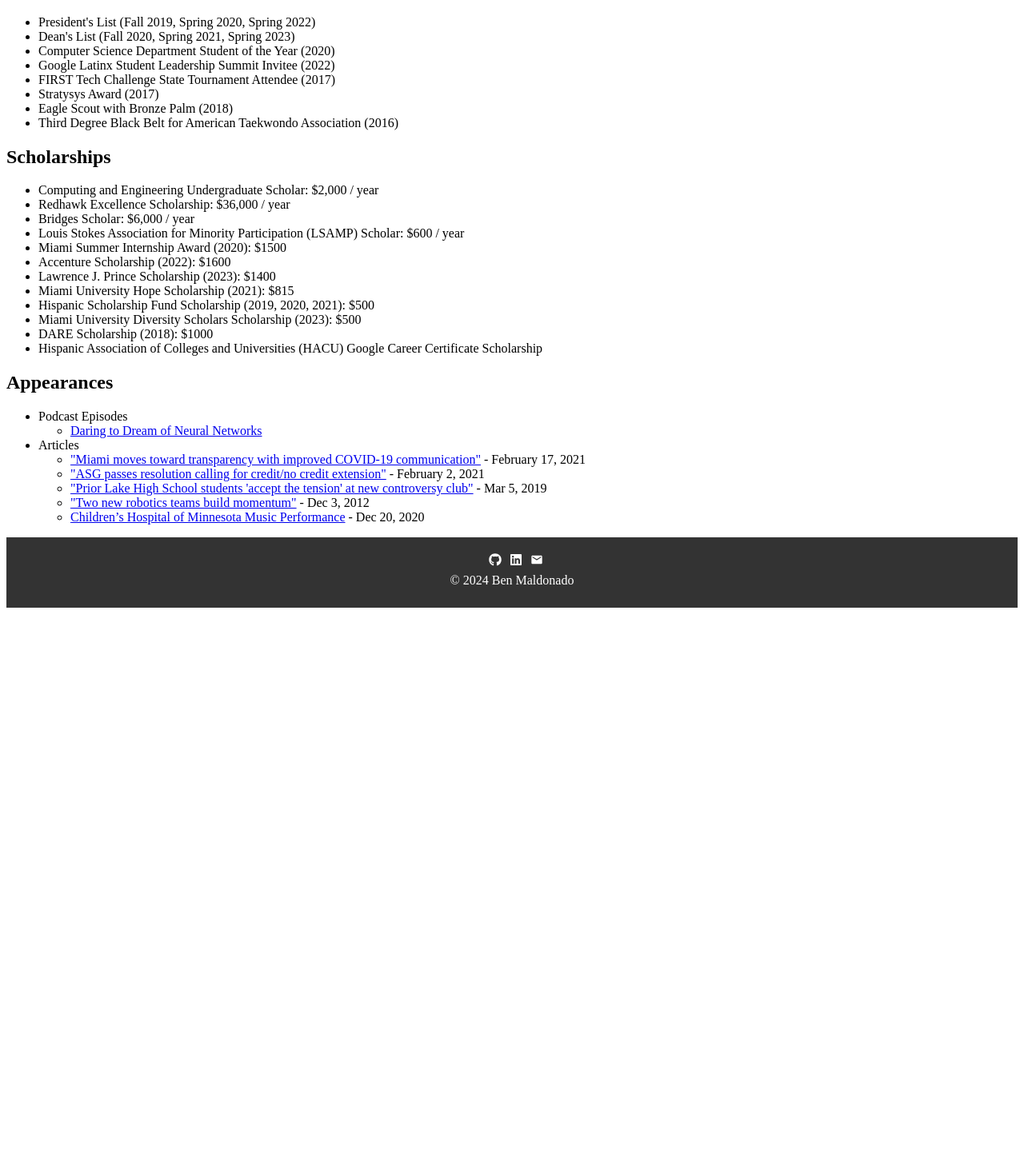
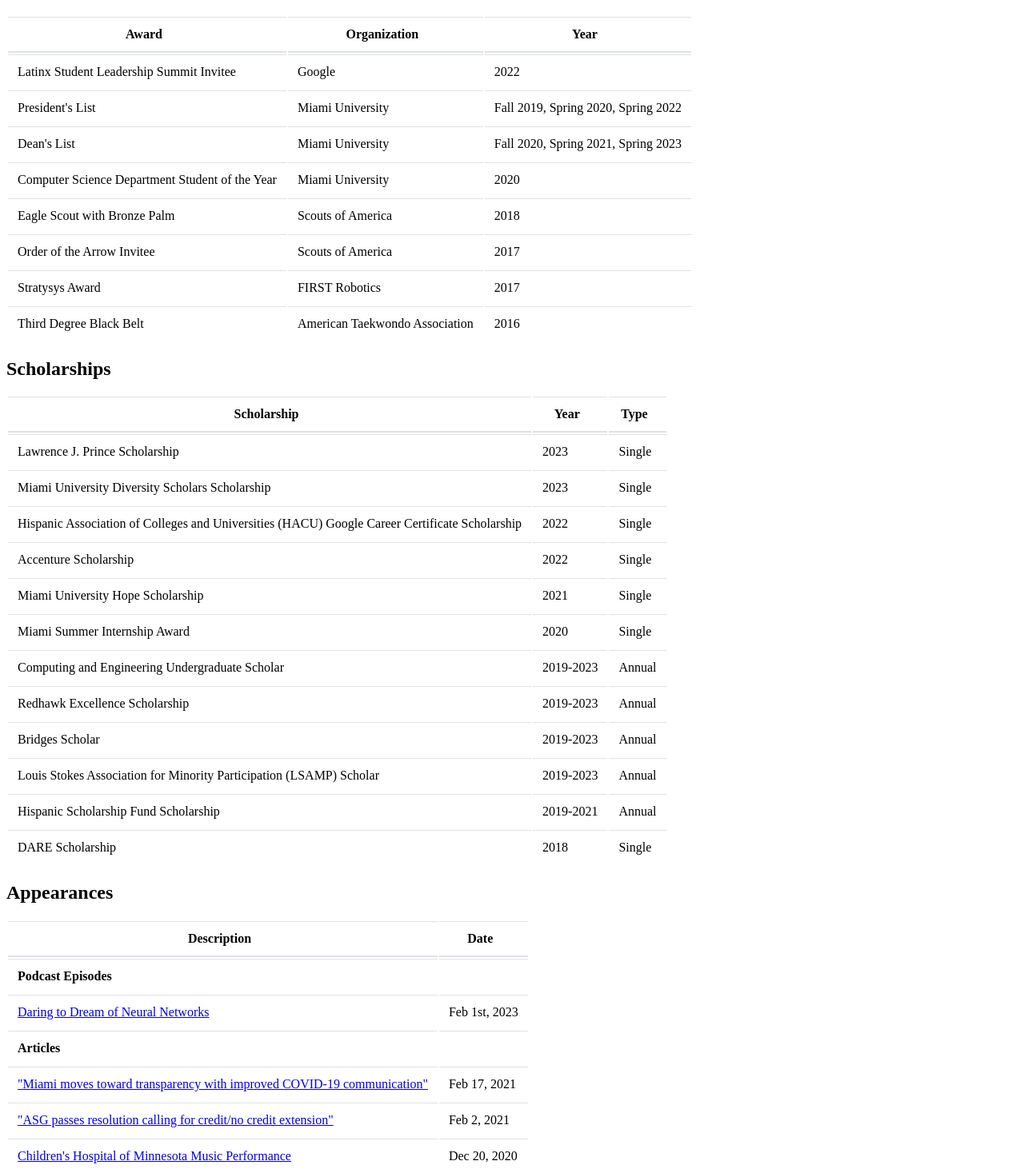
Before and after one commit to bdmaldonado/personal-website, a Next.js app: page /awards in a window 1280 px wide. Shown: the part 260-1727 px from the top of the page at 80% size. Before the commit the page ends 1028 px from the top, so only its background shows below. Built offline with nearby package versions, Linux system fonts and the light colour scheme.

Commit message:
Fixed awards page to look nicer with tables

```diff
--- a/src/app/awards/page.tsx
+++ b/src/app/awards/page.tsx
@@ -7,52 +7,210 @@
       <h1>Awards, Achievements, and Appearances</h1>
       <h2>Education</h2>
       <ul>
-	<li>Bachelor of Science in Computer Science, Magna Cum Laude, College Honors with Distinction - <i>Miami University, May 2023</i></li>
-	<li>Master of Computer Science - <i>Miami University, August 2023</i></li>
-      </ul>
-      <h2>Awards</h2>
-      <ul>
-        <li>President&apos;s List (Fall 2019, Spring 2020, Spring 2022)</li>
-        <li>Dean&apos;s List (Fall 2020, Spring 2021, Spring 2023)</li>
-        <li>Computer Science Department Student of the Year (2020)</li>
-        <li>Google Latinx Student Leadership Summit Invitee (2022)</li>
-        <li>FIRST Tech Challenge State Tournament Attendee (2017)</li>
-        <li>Stratysys Award (2017)</li>
-        <li>Eagle Scout with Bronze Palm (2018)</li>
-        <li>Third Degree Black Belt for American Taekwondo Association (2016)</li>
+        <li>
+          Bachelor of Science in Computer Science, Magna Cum Laude, College
+          Honors with Distinction - <i>Miami University, May 2023</i>
+        </li>
+        <li>
+          Master of Computer Science - <i>Miami University, August 2023</i>
+        </li>
       </ul>
 
+      <h2>Awards</h2>
+      <table className="table table-hover">
+        <thead>
+          <tr>
+            <th>Award</th>
+            <th>Organization</th>
+            <th>Year</th>
+          </tr>
+        </thead>
+        <tbody>
+          <tr>
+            <td>Latinx Student Leadership Summit Invitee</td>
+            <td>Google</td>
+            <td>2022</td>
+          </tr>
+          <tr>
+            <td>President&apos;s List </td>
+            <td>Miami University</td>
+            <td>Fall 2019, Spring 2020, Spring 2022</td>
+          </tr>
+          <tr>
+            <td>Dean&apos;s List </td>
+            <td>Miami University</td>
+            <td>Fall 2020, Spring 2021, Spring 2023</td>
+          </tr>
+          <tr>
+            <td>Computer Science Department Student of the Year</td>
+            <td>Miami University</td>
+            <td>2020</td>
+          </tr>
+          <tr>
+            <td>Eagle Scout with Bronze Palm</td>
+            <td>Scouts of America</td>
+            <td>2018</td>
+          </tr>
+          <tr>
+            <td>Order of the Arrow Invitee</td>
+            <td>Scouts of America</td>
+            <td>2017</td>
+          </tr>
+          <tr>
+            <td>Stratysys Award</td>
+            <td>FIRST Robotics</td>
+            <td>2017</td>
+          </tr>
+          <tr>
+            <td>Third Degree Black Belt</td>
+            <td>American Taekwondo Association</td>
+            <td>2016</td>
+          </tr>
+        </tbody>
+      </table>
+
       <h2>Scholarships</h2>
-      <ul>
-        <li>Computing and Engineering Undergraduate Scholar: $2,000 / year</li>
-        <li>Redhawk Excellence Scholarship: $36,000 / year</li>
-        <li>Bridges Scholar: $6,000 / year</li>
-        <li>Louis Stokes Association for Minority Participation (LSAMP) Scholar: $600 / year</li>
-        <li>Miami Summer Internship Award (2020): $1500</li>
-        <li>Accenture Scholarship (2022): $1600</li>
-        <li>Lawrence J. Prince Scholarship (2023): $1400</li>
-        <li>Miami University Hope Scholarship (2021): $815</li>
-        <li>Hispanic Scholarship Fund Scholarship (2019, 2020, 2021): $500</li>
-        <li>Miami University Diversity Scholars Scholarship (2023): $500</li>
-	<li>DARE Scholarship (2018): $1000</li>
-	<li>Hispanic Association of Colleges and Universities (HACU) Google Career Certificate Scholarship</li>
-      </ul>
+      <table className="table table-hover">
+        <thead>
+          <tr>
+            <th>Scholarship</th>
+            <th>Year</th>
+            <th>Type</th>
+          </tr>
+        </thead>
+        <tbody>
+          <tr>
+            <td>Lawrence J. Prince Scholarship</td>
+            <td>2023</td>
+            <td>Single</td>
+          </tr>
+          <tr>
+            <td>Miami University Diversity Scholars Scholarship</td>
+            <td>2023</td>
+            <td>Single</td>
+          </tr>
+          <tr>
+            <td>
+              Hispanic Association of Colleges and Universities (HACU) Google
+              Career Certificate Scholarship
+            </td>
+            <td>2022</td>
+            <td>Single</td>
+          </tr>
+          <tr>
+            <td>Accenture Scholarship</td>
+            <td>2022</td>
+            <td>Single</td>
+          </tr>
+          <tr>
+            <td>Miami University Hope Scholarship</td>
+            <td>2021</td>
+            <td>Single</td>
+          </tr>
+          <tr>
+            <td>Miami Summer Internship Award</td>
+            <td>2020</td>
+            <td>Single</td>
+          </tr>
+          <tr>
+            <td>Computing and Engineering Undergraduate Scholar</td>
+            <td>2019-2023</td>
+            <td>Annual</td>
+          </tr>
+          <tr>
+            <td>Redhawk Excellence Scholarship</td>
+            <td>2019-2023</td>
+            <td>Annual</td>
+          </tr>
+          <tr>
+            <td>Bridges Scholar</td>
+            <td>2019-2023</td>
+            <td>Annual</td>
+          </tr>
+          <tr>
+            <td>
+              Louis Stokes Association for Minority Participation (LSAMP)
+              Scholar
+            </td>
+            <td>2019-2023</td>
+            <td>Annual</td>
+          </tr>
+          <tr>
+            <td>Hispanic Scholarship Fund Scholarship</td>
+            <td>2019-2021</td>
+            <td>Annual</td>
+          </tr>
+          <tr>
+            <td>DARE Scholarship</td>
+            <td>2018</td>
+            <td>Single</td>
+          </tr>
+        </tbody>
+      </table>
 
       <h2>Appearances</h2>
-      <ul>
-        <li>Podcast Episodes</li>
-        <ul>
-          <li><Link legacyBehavior href="https://miamioh.edu/news/podcasts/major-insight/2023/02/ep-51-dream-of-neural-networks.html"><a>Daring to Dream of Neural Networks</a></Link></li>
-        </ul>
-        <li>Articles</li>
-        <ul>
-          <li><Link legacyBehavior href="https://www.miamistudent.net/article/2021/02/covid-19-communications-part-2">&quot;Miami moves toward transparency with improved COVID-19 communication&quot;</Link> - February 17, 2021</li>
-          <li><Link legacyBehavior href="https://www.miamistudent.net/article/2021/02/asg-passes-resolution-calling-for-creditno-credit-extension">&quot;ASG passes resolution calling for credit/no credit extension&quot;</Link> - February 2, 2021</li>
-          <li><Link legacyBehavior href="https://www.swnewsmedia.com/prior_lake_american/news/education/prior-lake-high-school-students-accept-the-tension-at-new-controversy-club/article_6ec620df-5eaa-529e-9170-8e17e86af8e2.html">&quot;Prior Lake High School students &apos;accept the tension&apos; at new controversy club&quot;</Link> - Mar 5, 2019</li>
-          <li><Link legacyBehavior href="https://www.swnewsmedia.com/prior_lake_american/news/two-new-robotics-teams-build-momentum/article_13c5ae81-cd19-5858-87c3-eef5ba27f77c.html">&quot;Two new robotics teams build momentum&quot;</Link> - Dec 3, 2012</li>
-          <li><Link legacyBehavior href="https://starstudiomn.org/the-clubhouse-12-23-20-kayli-and-friends/">Children’s Hospital of Minnesota Music Performance</Link> - Dec 20, 2020</li>
-        </ul>
-      </ul>
+      <table className="table table-hover">
+        <thead>
+          <tr>
+            <th>Description</th>
+            <th>Date</th>
+          </tr>
+        </thead>
+        <tbody>
+          <tr>
+            <td>
+              <strong>Podcast Episodes</strong>
+            </td>
+            <td></td>
+          </tr>
+          <tr>
+            <td>
+              <a href="https://miamioh.edu/news/podcasts/major-insight/2023/02/ep-51-dream-of-neural-networks.html">
+                Daring to Dream of Neural Networks
+              </a>
+            </td>
+            <td>Feb 1st, 2023</td>
+          </tr>
+          <tr>
+            <td>
+              <strong>Articles</strong>
+            </td>
+            <td></td>
+          </tr>
+          <tr>
+            <td>
+              <a href="https://www.miamistudent.net/article/2021/02/covid-19-communications-part-2">
+                &quot;Miami moves toward transparency with improved COVID-19 communication&quot;
+              </a>
+            </td>
+            <td>Feb 17, 2021</td>
+          </tr>
+          <tr>
+            <td>
+              <a href="https://www.miamistudent.net/article/2021/02/asg-passes-resolution-calling-for-creditno-credit-extension">
+                &quot;ASG passes resolution calling for credit/no credit extension&quot;
+              </a>
+            </td>
+            <td>Feb 2, 2021</td>
+          </tr>
+          <tr>
+            <td>
+              <a href="https://starstudiomn.org/the-clubhouse-12-23-20-kayli-and-friends/">
+                Children&apos;s Hospital of Minnesota Music Performance
+              </a>
+            </td>
+            <td>Dec 20, 2020</td>
+          </tr>
+          <tr>
+            <td>
+              <a href="https://www.swnewsmedia.com/prior_lake_american/news/two-new-robotics-teams-build-momentum/article_13c5ae81-cd19-5858-87c3-eef5ba27f77c.html">
+                &quot;Two new robotics teams build momentum&quot;
+              </a>
+            </td>
+            <td>Dec 3, 2012</td>
+          </tr>
+        </tbody>
+      </table>
     </div>
   );
 };
--- a/src/app/style.css
+++ b/src/app/style.css
@@ -52,3 +52,27 @@
 footer a:hover {
   text-decoration: underline;
 }
+
+/* Table styles */
+table td, table th {
+  padding: 0.75rem;
+  vertical-align: top;
+  border-top: 1px solid #dee2e6;
+}
+
+table thead th {
+  vertical-align: bottom;
+  border-bottom: 2px solid #dee2e6;
+}
+
+table tr {
+  align-content: center;
+}
+
+table th {
+  padding-right: 20px;
+}
+
+.table-hover tbody tr:hover {
+  background-color: #C4C4C4;
+}
--- a/src/components/Footer.tsx
+++ b/src/components/Footer.tsx
@@ -8,15 +8,9 @@
       <div className="container">
         <div className="row justify-content-center align-items-center">
           <div className="col-lg-auto">
-            <Link legacyBehavior target="_blank" href="https://github.com/bdmaldonado/personal-website" passHref>
-              <a className="text-light me-3"><FaGithub /></a>
-            </Link>
-            <Link legacyBehavior target="_blank" href="https://www.linkedin.com/in/bdmaldonado/" passHref>
-              <a className="text-light me-3"><FaLinkedin /></a>
-            </Link>
-            <Link legacyBehavior target="_blank" href="mailto:benjamindmaldonado@gmail.com" passHref>
-              <a className="text-light"><MdEmail /></a>
-            </Link>
+            <a target="_blank" href="https://github.com/bdmaldonado/" className="text-light me-3"><FaGithub /></a>
+            <a target="_blank" href="https://www.linkedin.com/in/bdmaldonado/" className="text-light me-3"><FaLinkedin /></a>
+            <a target="_blank" href="mailto:benjamindmaldonado@gmail.com" className="text-light"><MdEmail /></a>
           </div>
         </div>
         <div className="row justify-content-center mt-2">
```
Also changed, not shown: src/components/Header.tsx (+5 -5 lines), 1 other file (tests, documents, lock files or other folders).
